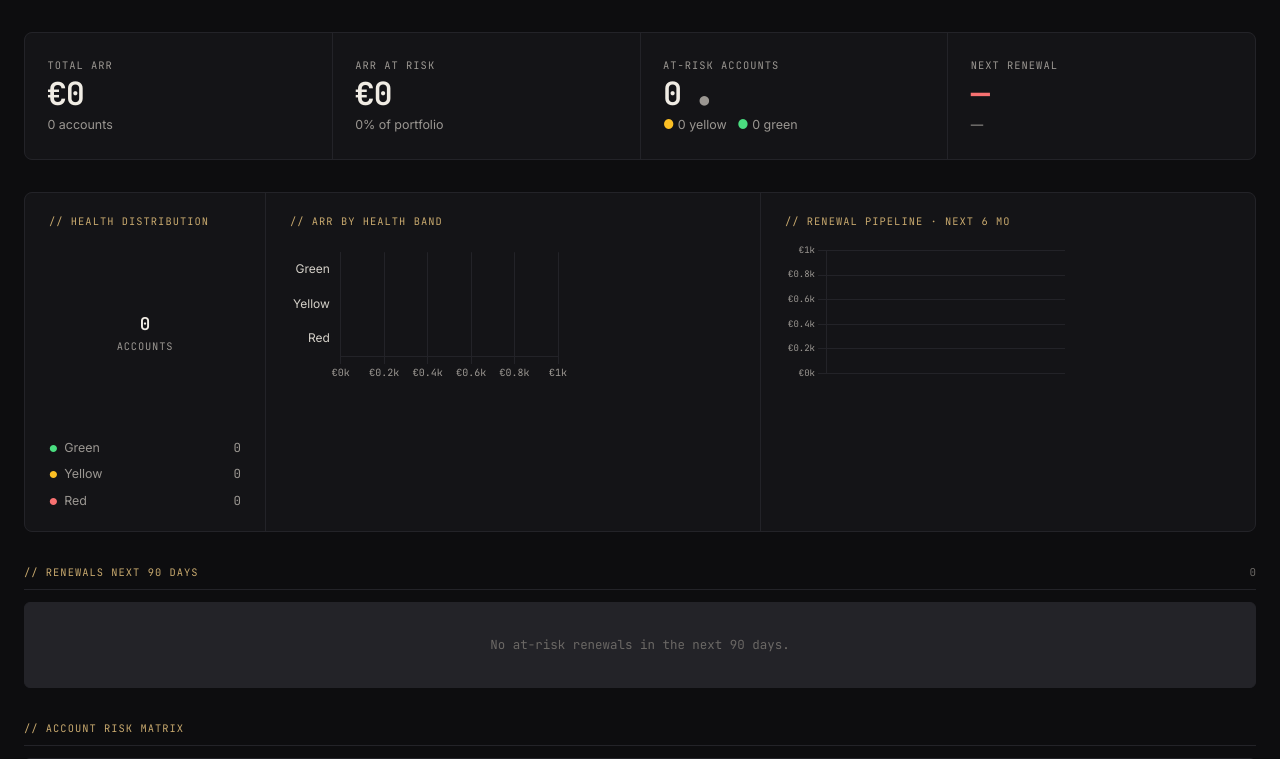
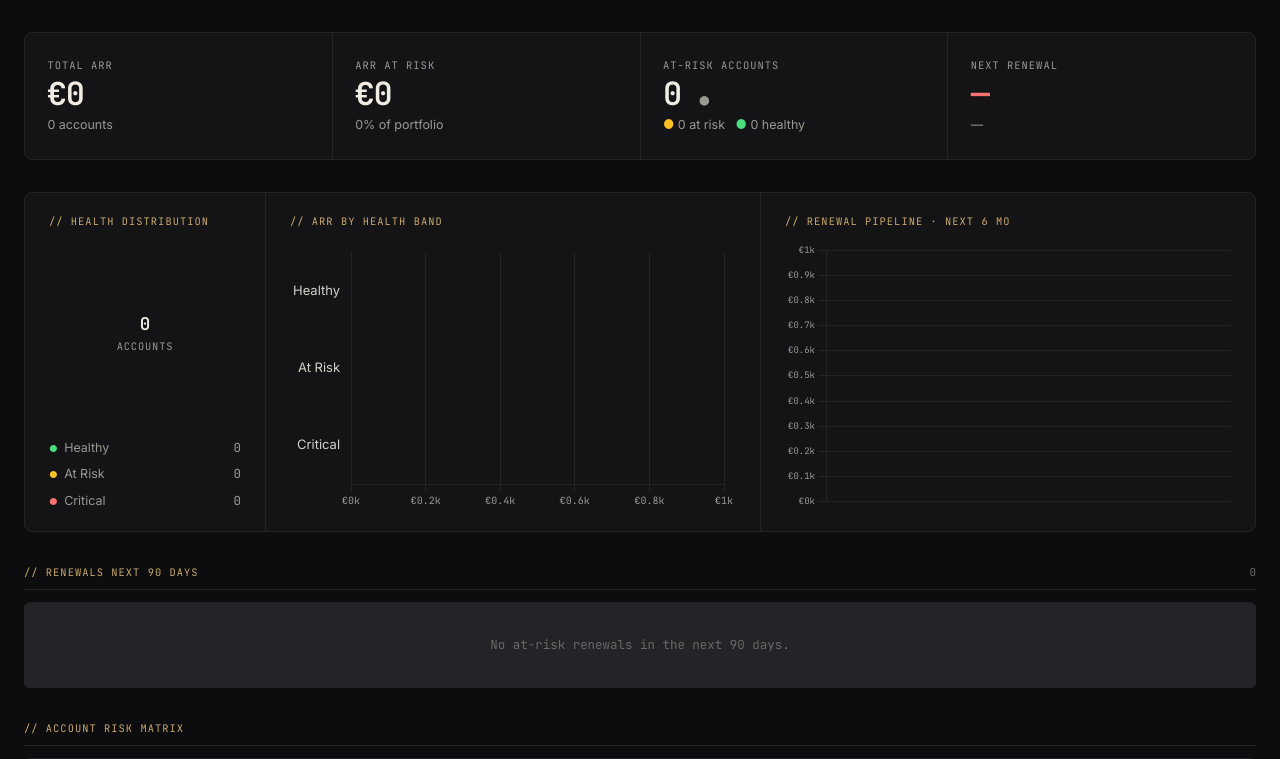
Before and after one commit to PZawieja/revenue-intelligence-agent, a FastAPI app: page / in a window 1280 px wide. Shown: the part 52-811 px from the top of the page. Run offline with FastAPI, Linux system fonts and the light colour scheme; data that the repository does not hold is empty.

Commit message:
ux: rename health labels, fix chart sizing, add SQL copy button
- Healthy / At Risk / Critical replaces Green / Yellow / Red everywhere
  (charts, legend, KPI sub, accounts table, filter dropdown)
- maintainAspectRatio: false on bar + pipeline charts so they fill card height
- chart-card-grow .chart-wrap flex:1 + charts-row min-height:320px
- evidence-sql text color lifted to --text for legibility
- SQL copy button in evidence accordion with 1.5s 'Copied!' feedback

Co-Authored-By: Claude Sonnet 4.6 <noreply@anthropic.com>

```diff
--- a/static/css/app.css
+++ b/static/css/app.css
@@ -138,6 +138,7 @@ body {
 /* ─── Charts Row ───────────────────────────────────────────────── */
 .charts-row {
   display: grid; grid-template-columns: 240px 1fr 1fr; gap: 1px;
+  min-height: 320px;
   background: var(--border); border: 1px solid var(--border);
   border-radius: 8px; overflow: hidden;
 }
@@ -149,8 +150,10 @@ body {
 
 .chart-wrap { position: relative; }
 .chart-donut-wrap { width: 180px; margin: 0 auto; }
-.chart-bar-wrap { height: 140px; }
-.chart-pipeline-wrap { height: 140px; }
+.chart-bar-wrap { height: 160px; }
+.chart-pipeline-wrap { height: 160px; }
+.chart-card-grow { flex: 1; }
+.chart-card-grow .chart-wrap { flex: 1; min-height: 160px; }
 
 .donut-center {
   position: absolute; top: 50%; left: 50%; transform: translate(-50%,-50%);
@@ -535,13 +538,28 @@ body {
   display: flex; flex-direction: column; gap: 0.75rem;
 }
 
+.evidence-sql-wrap { position: relative; }
+
 .evidence-sql {
   font-family: var(--mono); font-size: 0.72rem;
-  color: var(--muted); background: var(--surface2);
+  color: var(--text); background: var(--surface2);
   border: 1px solid var(--border); border-radius: 4px;
-  padding: 0.75rem; overflow-x: auto; white-space: pre;
+  padding: 0.75rem 3rem 0.75rem 0.75rem;
+  overflow-x: auto; white-space: pre;
   line-height: 1.6; max-height: 200px; overflow-y: auto;
 }
+
+.sql-copy-btn {
+  position: absolute; top: 0.4rem; right: 0.4rem;
+  font-family: var(--mono); font-size: 0.62rem;
+  background: var(--surface); color: var(--dim);
+  border: 1px solid var(--border2); border-radius: 3px;
+  padding: 0.18rem 0.45rem; cursor: pointer;
+  transition: color 0.15s, background 0.15s;
+  white-space: nowrap;
+}
+.sql-copy-btn:hover { color: var(--accent); background: var(--surface2); border-color: var(--accent2); }
+.sql-copy-btn.copied { color: var(--green); border-color: var(--green); }
 
 .guardrail-row {
   display: flex; gap: 0.5rem; flex-wrap: wrap;
--- a/static/js/accounts.js
+++ b/static/js/accounts.js
@@ -40,7 +40,7 @@ function renderAccountsTable(rows) {
       <td>
         <div class="health-cell">
           ${healthDot(r.health_band)}
-          <span class="health-band-text ${window.App.healthCls(r.health_band)}">${r.health_band || '—'}</span>
+          <span class="health-band-text ${window.App.healthCls(r.health_band)}">${{ green: 'Healthy', yellow: 'At Risk', red: 'Critical' }[r.health_band] || '—'}</span>
         </div>
       </td>
       <td class="num td-mono renewal-days ${renewalClass(r.days_to_renewal)}">${fmtDays(r.days_to_renewal)}</td>
--- a/static/js/chat.js
+++ b/static/js/chat.js
@@ -172,7 +172,10 @@ function buildEvidence(ev) {
       </button>
       <div class="evidence-body" hidden>
         <div class="guardrail-row">${badges}</div>
-        <pre class="evidence-sql">${escHtml(ev.sql)}</pre>
+        <div class="evidence-sql-wrap">
+          <button class="sql-copy-btn" onclick="copySQL(this)" data-sql="${escAttr(ev.sql)}">Copy</button>
+          <pre class="evidence-sql">${escHtml(ev.sql)}</pre>
+        </div>
       </div>
     </div>
   `;
@@ -186,6 +189,16 @@ function toggleEvidence(btn) {
   arrow.classList.toggle('open', !isOpen);
 }
 window.toggleEvidence = toggleEvidence;
+
+function copySQL(btn) {
+  const sql = btn.dataset.sql;
+  navigator.clipboard.writeText(sql).then(() => {
+    btn.textContent = 'Copied!';
+    btn.classList.add('copied');
+    setTimeout(() => { btn.textContent = 'Copy'; btn.classList.remove('copied'); }, 1500);
+  });
+}
+window.copySQL = copySQL;
 
 function bandFromScore(d) {
   // Try to derive band from title or rows
--- a/static/js/portfolio.js
+++ b/static/js/portfolio.js
@@ -49,8 +49,8 @@ function renderKPIs(k) {
     <div class="kpi-label">At-Risk Accounts</div>
     <div class="kpi-value${k.red_count > 5 ? ' danger' : ''}">${k.red_count} <span style="font-size:1rem;color:var(--muted)">●</span></div>
     <div class="kpi-sub">
-      <span class="dot-yellow">●</span> ${k.yellow_count} yellow &nbsp;
-      <span class="dot-green">●</span> ${k.green_count} green
+      <span class="dot-yellow">●</span> ${k.yellow_count} at risk &nbsp;
+      <span class="dot-green">●</span> ${k.green_count} healthy
     </div>
   `;
 
@@ -73,7 +73,7 @@ function renderCharts(kpis, bands) {
   healthChart = new Chart(donutCtx, {
     type: 'doughnut',
     data: {
-      labels: ['Green', 'Yellow', 'Red'],
+      labels: ['Healthy', 'At Risk', 'Critical'],
       datasets: [{
         data: [green, yellow, red],
         backgroundColor: ['#4ade80', '#fbbf24', '#f87171'],
@@ -96,9 +96,9 @@ function renderCharts(kpis, bands) {
   const legend = document.getElementById('chart-health-legend');
   if (legend) {
     legend.innerHTML = [
-      { label: 'Green', count: green, cls: 'dot-green' },
-      { label: 'Yellow', count: yellow, cls: 'dot-yellow' },
-      { label: 'Red', count: red, cls: 'dot-red' },
+      { label: 'Healthy',   count: green,  cls: 'dot-green' },
+      { label: 'At Risk',   count: yellow, cls: 'dot-yellow' },
+      { label: 'Critical',  count: red,    cls: 'dot-red' },
     ].map(row => `
       <div class="legend-row">
         <span><span class="legend-dot ${row.cls}">●</span>${row.label}</span>
@@ -111,7 +111,7 @@ function renderCharts(kpis, bands) {
   const barCtx = document.getElementById('chart-arr-bands').getContext('2d');
   const orderedBands = ['green', 'yellow', 'red'];
   const bandMap = Object.fromEntries((bands || []).map(b => [b.health_band, b]));
-  const barLabels = orderedBands.map(b => b.charAt(0).toUpperCase() + b.slice(1));
+  const barLabels = ['Healthy', 'At Risk', 'Critical'];
   const barValues = orderedBands.map(b => Math.round((bandMap[b]?.arr_eur || 0) / 1000));
   const barColors = ['#4ade80', '#fbbf24', '#f87171'];
 
@@ -123,16 +123,16 @@ function renderCharts(kpis, bands) {
       datasets: [{
         data: barValues,
         backgroundColor: barColors,
-        borderRadius: 3,
+        borderRadius: 4,
         borderSkipped: false,
       }],
     },
     options: {
       indexAxis: 'y',
+      responsive: true,
+      maintainAspectRatio: false,
       plugins: { legend: { display: false }, tooltip: {
-        callbacks: {
-          label: ctx => ` €${ctx.raw}k`,
-        },
+        callbacks: { label: ctx => ` €${ctx.raw}k` },
       }},
       scales: {
         x: {
@@ -142,7 +142,7 @@ function renderCharts(kpis, bands) {
         },
         y: {
           grid: { display: false },
-          ticks: { color: '#d4d0c8', font: { family: 'Inter', size: 12 } },
+          ticks: { color: '#d4d0c8', font: { family: 'Inter', size: 13 } },
           border: { color: '#232328' },
         },
       },
@@ -167,27 +167,29 @@ function renderRenewalPipeline(pipeline) {
         {
           label: 'Healthy',
           data: pipeline.map(d => toK(d.green)),
-          backgroundColor: 'rgba(74,222,128,0.75)',
+          backgroundColor: 'rgba(74,222,128,0.80)',
           borderRadius: 3,
           borderSkipped: false,
         },
         {
           label: 'At Risk',
           data: pipeline.map(d => toK(d.yellow)),
-          backgroundColor: 'rgba(251,191,36,0.75)',
+          backgroundColor: 'rgba(251,191,36,0.80)',
           borderRadius: 3,
           borderSkipped: false,
         },
         {
           label: 'Critical',
           data: pipeline.map(d => toK(d.red)),
-          backgroundColor: 'rgba(248,113,113,0.85)',
+          backgroundColor: 'rgba(248,113,113,0.90)',
           borderRadius: 3,
           borderSkipped: false,
         },
       ],
     },
     options: {
+      responsive: true,
+      maintainAspectRatio: false,
       plugins: {
         legend: { display: false },
         tooltip: {
--- a/templates/index.html
+++ b/templates/index.html
@@ -142,9 +142,9 @@
         </select>
         <select id="filter-health" class="toolbar-select">
           <option value="">All health</option>
-          <option value="red">● Red</option>
-          <option value="yellow">● Yellow</option>
-          <option value="green">● Green</option>
+          <option value="red">● Critical</option>
+          <option value="yellow">● At Risk</option>
+          <option value="green">● Healthy</option>
         </select>
         <span class="toolbar-count" id="accounts-count">—</span>
       </div>
```
